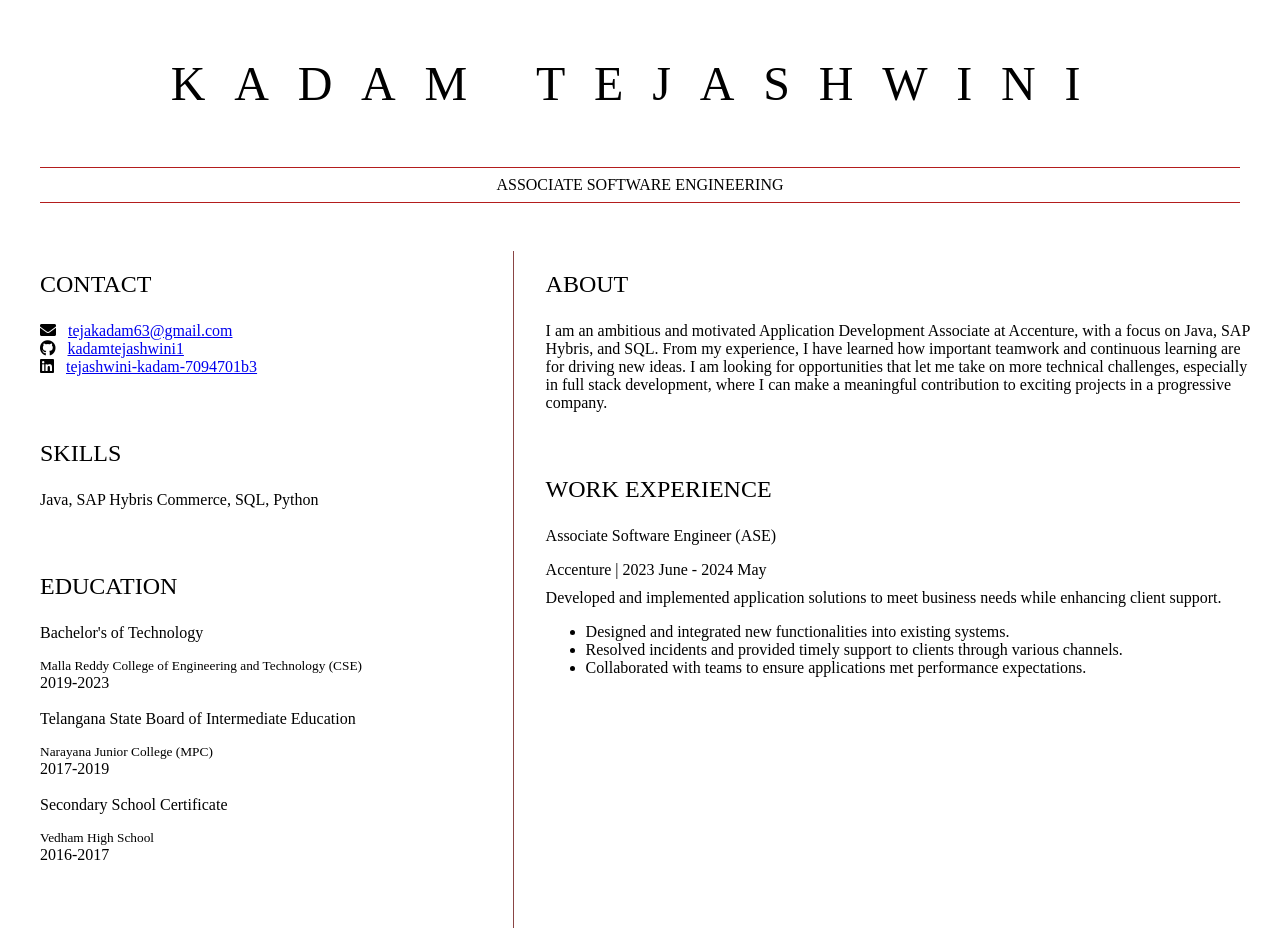
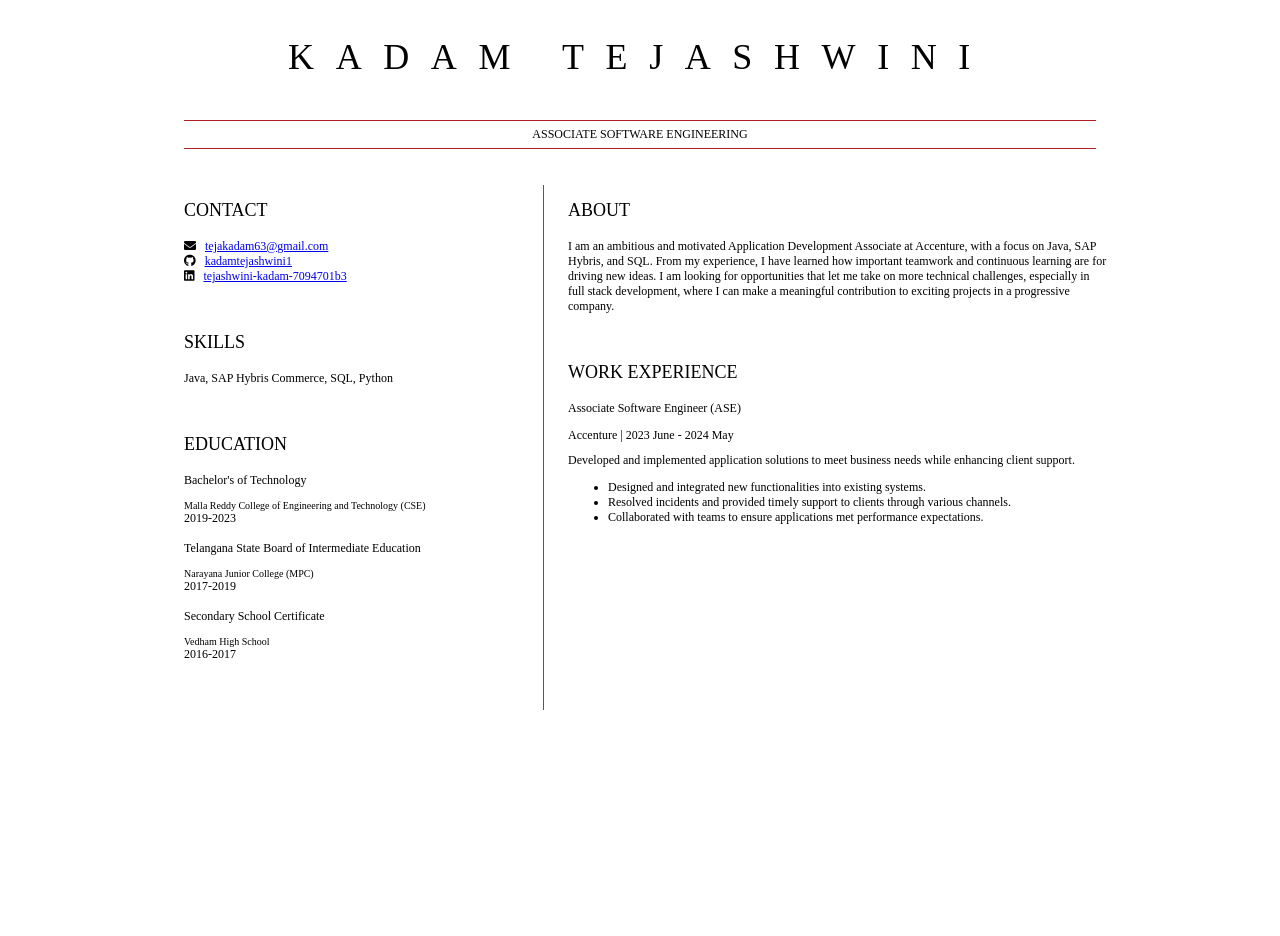
Before and after one commit to KadamTejashwini21/Resume, a plain HTML site: page index.html in a window 1280 px wide. After the commit the page ends 800 px from the top, so only its background shows below. Drawn offline with Linux system fonts and the light colour scheme; files that its build step writes are made by us from their sources.

```diff
--- a/style.css
+++ b/style.css
@@ -1,18 +1,17 @@
-
+body {
     font-family: serif;
-        font-size: 12px;
+    font-size: 12px;
     max-width: 960px;
-    margin: auto;
-
-
+    margin: 0 auto;
+}
+/* Removes all margins */
 .no-gap {
     margin: 0;
-    /* Removes all margins */
 }
 
 h1 {
     font-size: 3em;
-    letter-spacing: .6em;
+    letter-spacing: 0.6em;
     padding-top: 1em;
     padding-bottom: 1em;
 }
@@ -43,11 +42,11 @@ section {
 }
 
 i {
-    margin-right: .5em;
+    margin-right: 0.5em;
 }
 
 p {
-    margin: .2em auto
+    margin: 0.2em auto;
 }
 
 hr {
@@ -56,12 +55,11 @@ hr {
     height: 1px;
 }
 
-h1,
-h2,
-h3 {
+h1, h2, h3 {
     font-weight: 100;
     margin-bottom: 0;
 }
 
 #mainLeft {
     border-right: 1px solid rgb(138, 69, 69);
+}
```
